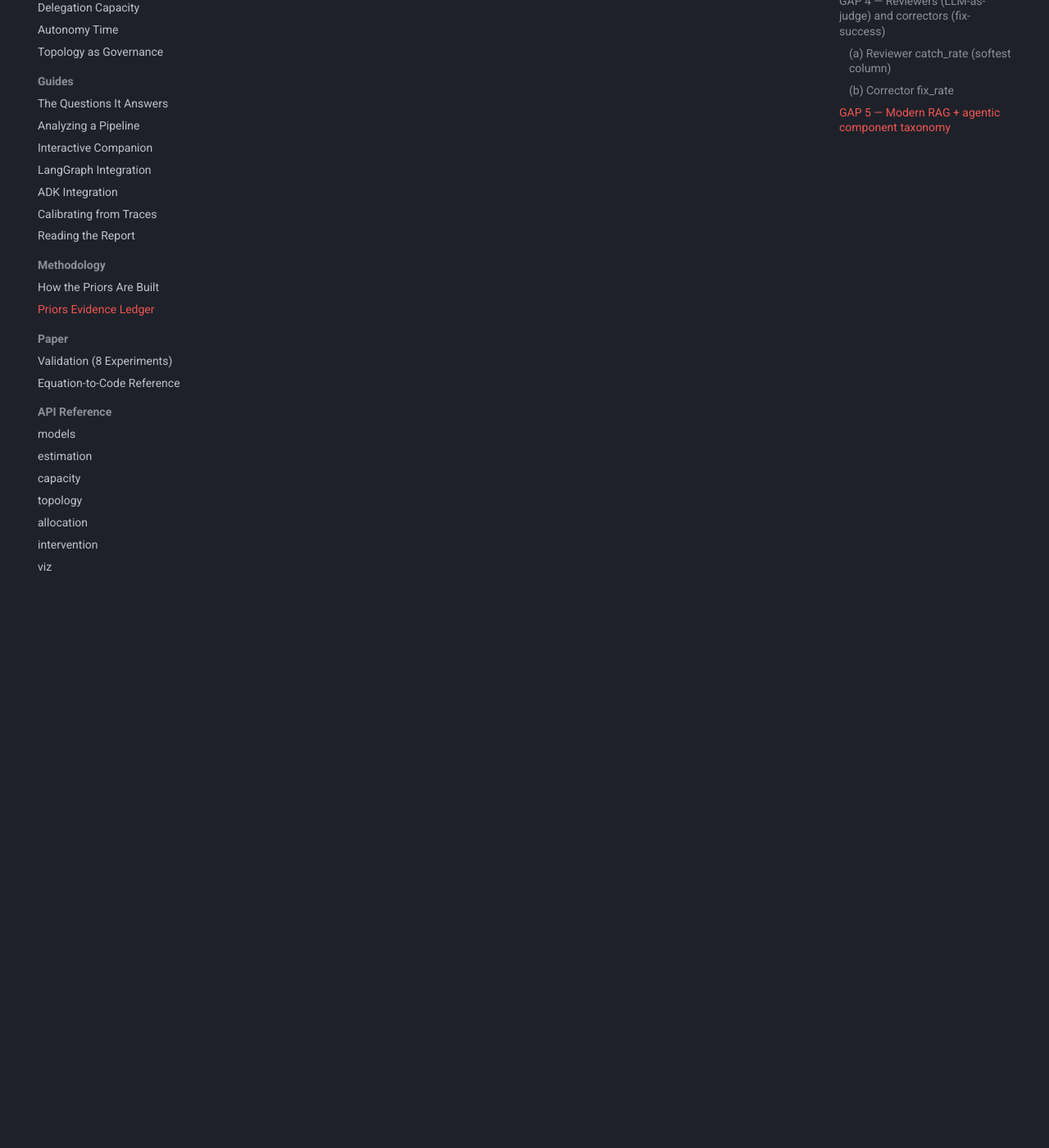
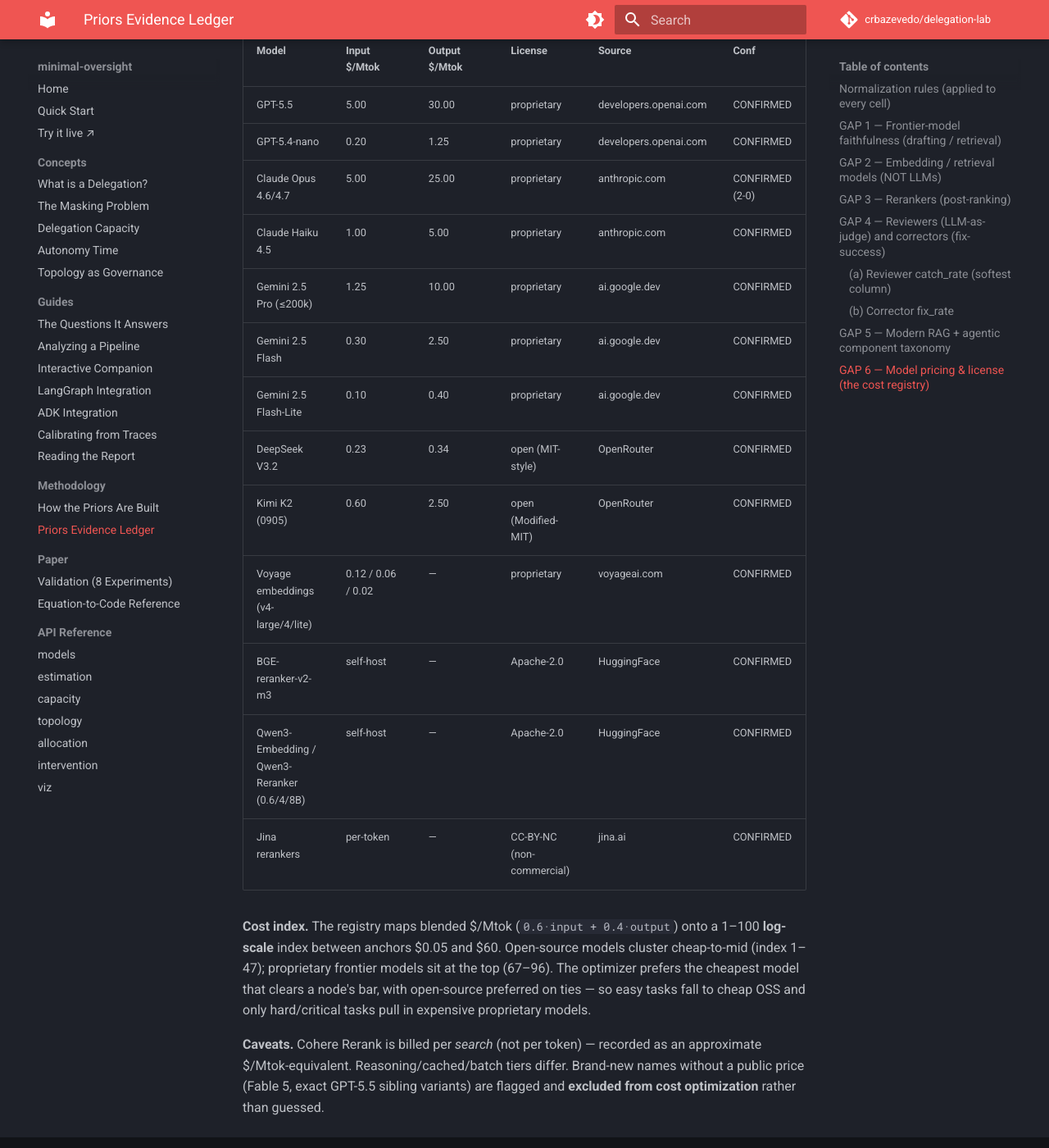
Before and after one commit to crbazevedo/delegation-lab, an MkDocs documentation site: the page built from docs/methodology/priors-evidence.md, in a window 1280 px wide and 1400 px high, scrolled down 6638 px. Shown: the whole window at 82% size. Built offline with MkDocs 1.6.1 and Material for MkDocs 9.7.7, drawn with Linux system fonts in a browser that asks for light colours; comment, search, counter and statistics services are not loaded; some of the changed text lies outside the part shown.

Commit message:
docs(methodology): disclose model-pricing provenance (GAP 6)
Cites the 2026-06-18 pricing sweep behind model_registry.yaml — input/output
$/Mtok + license per model, mostly CONFIRMED against official pricing pages —
plus the cost-index derivation and caveats (per-search billing, batch tiers,
self-host economics, unpriced models excluded from optimization).

Co-Authored-By: Claude Opus 4.8 <noreply@anthropic.com>

```diff
--- a/docs/methodology/priors-evidence.md
+++ b/docs/methodology/priors-evidence.md
@@ -189,3 +189,41 @@ surveys (arXiv:2404.11584, 2506.04565). The node types the cockpit should model:
 vector search, *not* an LLM — an LLM only enters retrieval as a *reranker*
 (post-ranking) or *generator* (reader); (2) reviewer ≠ corrector — detection and
 repair are separate competences whose **product** governs corrected quality.
+
+---
+
+## GAP 6 — Model pricing & license (the cost registry)
+
+Source for `model_registry.yaml` (the allocation optimizer's cost basis). Prices
+are USD per million tokens (input / output); license `open` = open-weights AND
+commercially usable. Sweep 2026-06-18, mostly **CONFIRMED** against official
+pricing pages. **Prices change; batch/cached tiers are cheaper; open-weights
+self-host economics differ from hosted-API prices.**
+
+| Model | Input $/Mtok | Output $/Mtok | License | Source | Conf |
+|---|---|---|---|---|---|
+| GPT-5.5 | 5.00 | 30.00 | proprietary | developers.openai.com | CONFIRMED |
+| GPT-5.4-nano | 0.20 | 1.25 | proprietary | developers.openai.com | CONFIRMED |
+| Claude Opus 4.6/4.7 | 5.00 | 25.00 | proprietary | anthropic.com | CONFIRMED (2-0) |
+| Claude Haiku 4.5 | 1.00 | 5.00 | proprietary | anthropic.com | CONFIRMED |
+| Gemini 2.5 Pro (≤200k) | 1.25 | 10.00 | proprietary | ai.google.dev | CONFIRMED |
+| Gemini 2.5 Flash | 0.30 | 2.50 | proprietary | ai.google.dev | CONFIRMED |
+| Gemini 2.5 Flash-Lite | 0.10 | 0.40 | proprietary | ai.google.dev | CONFIRMED |
+| DeepSeek V3.2 | 0.23 | 0.34 | open (MIT-style) | OpenRouter | CONFIRMED |
+| Kimi K2 (0905) | 0.60 | 2.50 | open (Modified-MIT) | OpenRouter | CONFIRMED |
+| Voyage embeddings (v4-large/4/lite) | 0.12 / 0.06 / 0.02 | — | proprietary | voyageai.com | CONFIRMED |
+| BGE-reranker-v2-m3 | self-host | — | Apache-2.0 | HuggingFace | CONFIRMED |
+| Qwen3-Embedding / Qwen3-Reranker (0.6/4/8B) | self-host | — | Apache-2.0 | HuggingFace | CONFIRMED |
+| Jina rerankers | per-token | — | CC-BY-NC (non-commercial) | jina.ai | CONFIRMED |
+
+**Cost index.** The registry maps blended $/Mtok (`0.6·input + 0.4·output`) onto
+a 1–100 **log-scale** index between anchors $0.05 and $60. Open-source models
+cluster cheap-to-mid (index 1–47); proprietary frontier models sit at the top
+(67–96). The optimizer prefers the cheapest model that clears a node's bar, with
+open-source preferred on ties — so easy tasks fall to cheap OSS and only
+hard/critical tasks pull in expensive proprietary models.
+
+**Caveats.** Cohere Rerank is billed per *search* (not per token) — recorded as
+an approximate $/Mtok-equivalent. Reasoning/cached/batch tiers differ. Brand-new
+names without a public price (Fable 5, exact GPT-5.5 sibling variants) are
+flagged and **excluded from cost optimization** rather than guessed.
```
